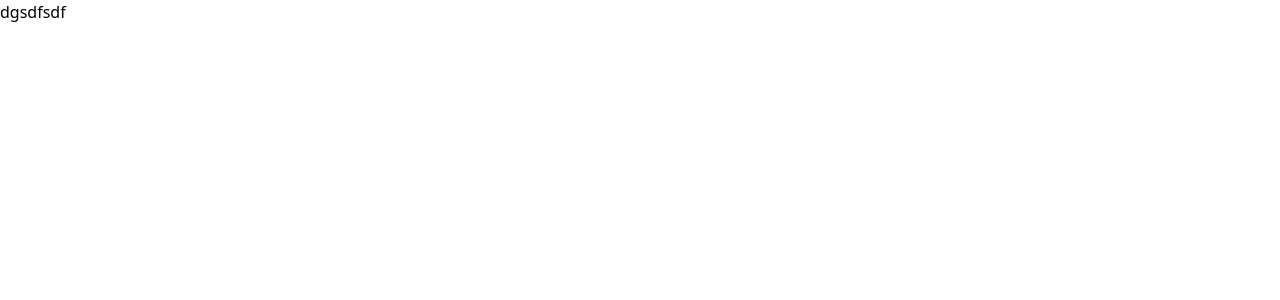
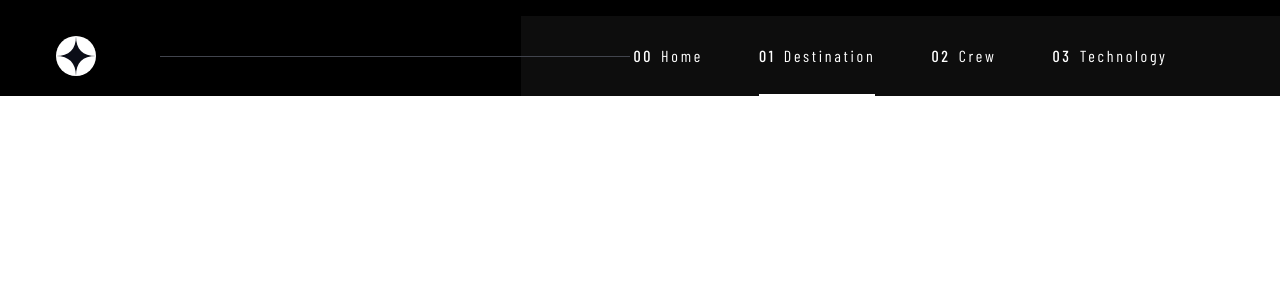
Before and after one commit to VitaliEdsel/Space-Turism, a React (Vite) app: page /Destination in a window 1280 px wide. Shown: the top 300 px of the page. Built offline with nearby package versions, Linux system fonts and the light colour scheme; a web font is replaced by a local one.

Commit message:
menu completo

```diff
--- a/src/pages/Crew.jsx
+++ b/src/pages/Crew.jsx
@@ -1,7 +1,9 @@
+import Navbar from '../components/Navbar'
+
 function Crew() {
     return (
         <div>
-
+            <Navbar lbranca={3}/>
         </div>
     )
 }
--- a/src/pages/Destination.jsx
+++ b/src/pages/Destination.jsx
@@ -1,7 +1,9 @@
+import Navbar from '../components/Navbar'
+
 function Destination() {
     return (
-        <div>
-            dgsdfsdf
+        <div className='bg-black'>
+            <Navbar lbranca={2}/>
         </div>
     )
 }
--- a/src/pages/Technology.jsx
+++ b/src/pages/Technology.jsx
@@ -1,7 +1,9 @@
+import Navbar from '../components/Navbar'
+
 function Technology() {
     return (
         <div>
-
+            <Navbar lbranca={4}/>
         </div>
     )
 }
```
